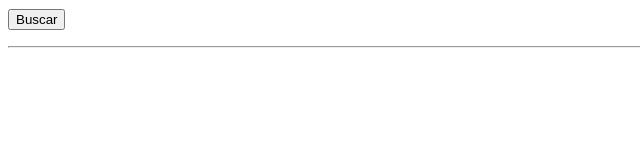
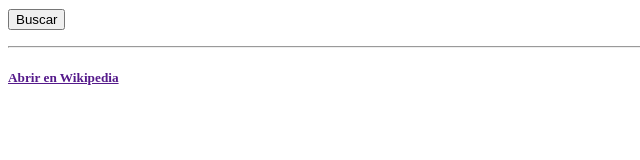
Before and after one commit to zignuz/wikirequester, an Angular app: page / in a window 1280 px wide. Shown: the part 135-295 px from the top of the page, without its empty margins (0-640 px from the left). Built offline with nearby package versions, Linux system fonts and the light colour scheme.

Commit message:
1 file modified

```diff
--- a/src/app/wiki-frame/wiki-frame.component.html
+++ b/src/app/wiki-frame/wiki-frame.component.html
@@ -8,6 +8,6 @@
 </div>
 <div>
   <h5>
-    <a href={{wikiService.urlArray[0]}}>{{wikiService.urlArray[0]}}</a>
+    <a href={{wikiService.urlArray[0]}}>Abrir en Wikipedia</a>
   </h5>
 </div>
```
